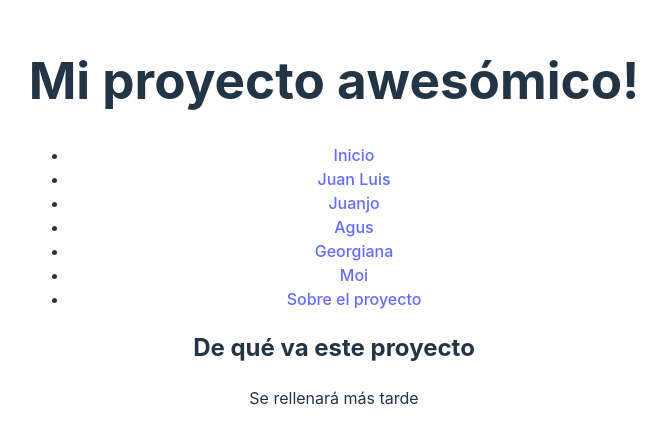
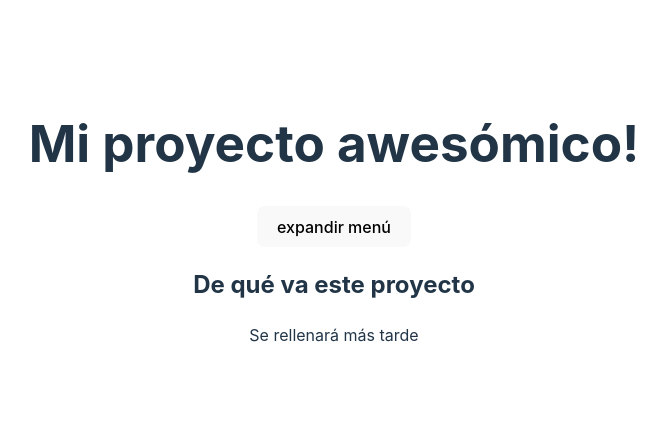
Before and after one commit to kastwey/arelance-git-test, a React (Vite) app: page /about in a window 1280 px wide. Shown: the part 178-622 px from the top of the page, without its empty margins (306-972 px from the left). Built offline with nearby package versions, Linux system fonts and the light colour scheme.

Commit message:
Hago que el menú se colapse y se expanda con un botón. (#18)
Co-authored-by: Juanjo M <jmontiel@microsoft.com>

```diff
--- a/src/components/header.tsx
+++ b/src/components/header.tsx
@@ -1,7 +1,11 @@
 import { NavLink } from "react-router-dom";
+import React from "react";
 export function Header() {
+  const [isMenuOpen, setIsMenuOpen] = React.useState(false);
   return (
     <>
+      <button onClick={() => setIsMenuOpen(!isMenuOpen)} aria-expanded={isMenuOpen}>{`${isMenuOpen ? "colapsar" : "expandir"} menú`}</button>
+      {isMenuOpen && (
       <nav aria-label="Menú de navegación">
         <ul>
           <li>
@@ -19,14 +23,16 @@ export function Header() {
           <li>
             <NavLink to="/people/georgiana">Georgiana</NavLink>
           </li>
-                    <li>
+          <li>
             <NavLink to="/people/moi">Moi</NavLink>
-</li>
+          </li>
           <li>
             <NavLink to="/about">Sobre el proyecto</NavLink>
           </li>
         </ul>
       </nav>
+      )}
+
     </>
   );
 }
```
